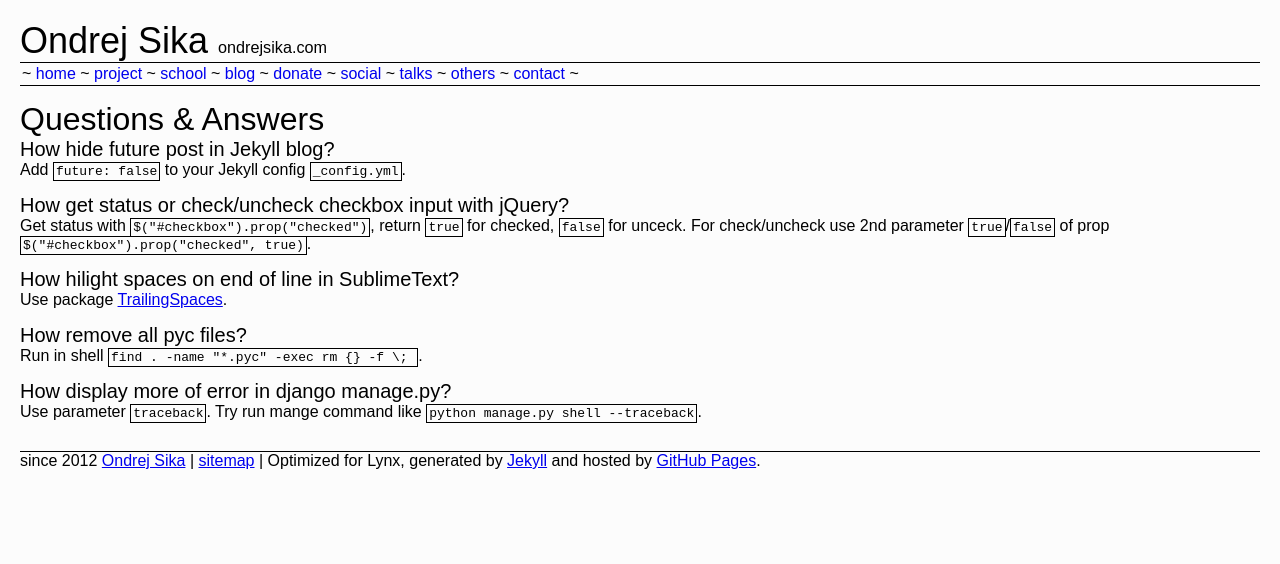
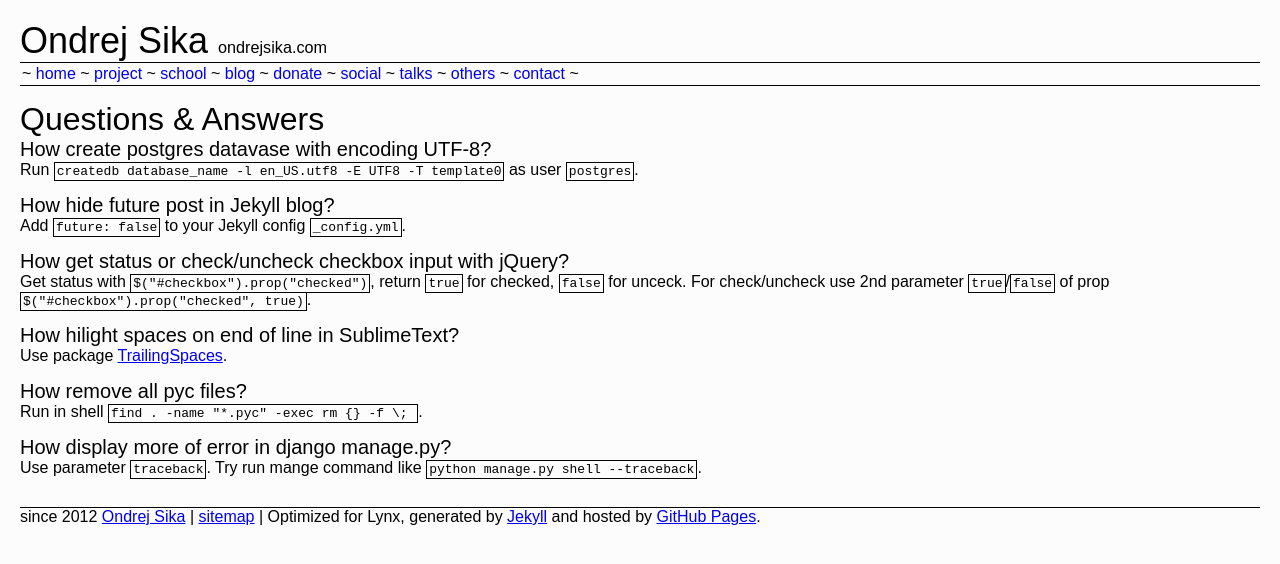
Before and after one commit to ondrejsika/ondrejsika.com, a Jekyll site: the page built from others/qa.md, in a window 1280 px wide. Shown: the top 564 px of the page. Built offline with Jekyll 4.4.1, drawn with Linux system fonts in a browser that asks for light colours; Markdown is read by kramdown in place of the engine named in the settings; comment, search, counter and statistics services are not loaded.

Commit message:
add QA: How create postgres datavase with encoding UTF-8?

```diff
--- a/others/qa.md
+++ b/others/qa.md
@@ -4,6 +4,10 @@
 ---
 
 ## Questions & Answers
+
+##### How create postgres datavase with encoding UTF-8?
+
+Run `createdb database_name -l en_US.utf8 -E UTF8 -T template0` as user `postgres`.
 
 ##### How hide future post in Jekyll blog?
 
```
